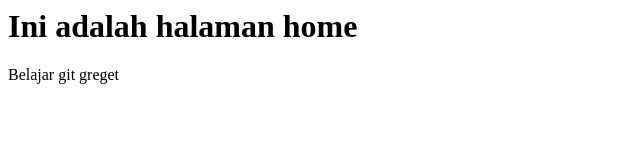
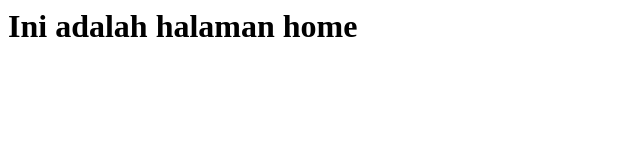
Before and after one commit to mrzalaby/belajar-github, a plain HTML site: page index.html in a window 1280 px wide. Shown: the whole page, without its empty margins (0-640 px from the left). Drawn offline with Linux system fonts and the light colour scheme.

Commit message:
perubahan index.html

```diff
--- a/index.html
+++ b/index.html
@@ -5,6 +5,5 @@
     </head>
     <body>
         <h1> Ini adalah halaman home </h1>
-        <p> Belajar git greget </p>
     </body>
 </html
```
